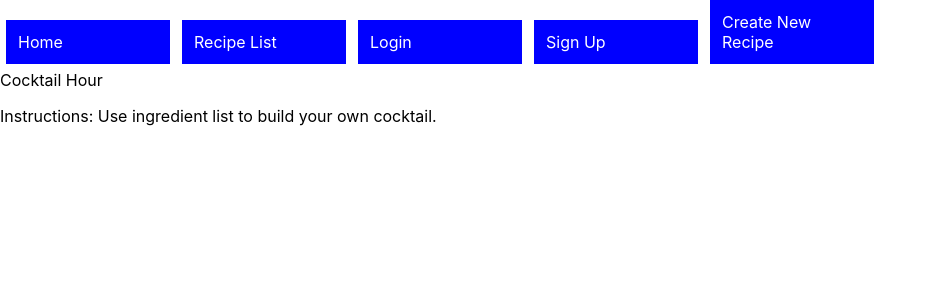
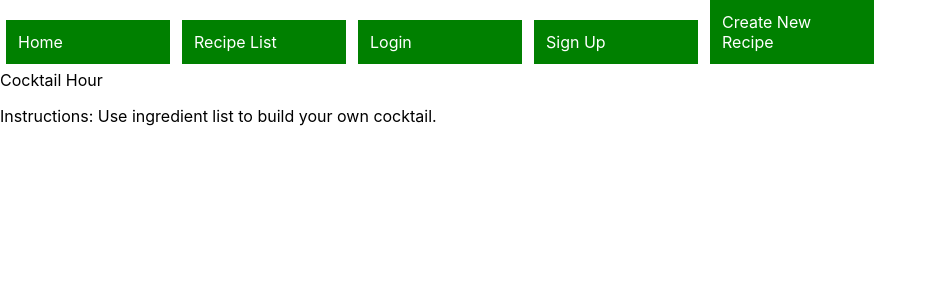
Before and after one commit to FBManley/my-appa, a React (Create React App) app: page / in a window 1280 px wide. Shown: the top 300 px of the page, without its empty margins (0-936 px from the left). Built offline with nearby package versions, Linux system fonts and the light colour scheme.

Commit message:
card set up

```diff
--- a/db.json
+++ b/db.json
@@ -1,4 +1,8 @@
 {
-  "drinks": []
-
+  "order": [
+    {
+    "id": 1,
+    "name": "beer"
+    }
+  ]
 }
--- a/src/element/CocktailCard.js
+++ b/src/element/CocktailCard.js
@@ -1,18 +1,21 @@
 import React from 'react'
 
- const RecipeCard = ({drinks}) => {
-    const { strIngredient, strDescription, strType, strInstructions} = drinks
+ const CocktailCard = ({drinks}) => {
+    const {  strDrink, strType, strInstructions, strDrinkThumb, strCategory} = drinks
   return (
     <div>
-      <h1>Cocktail</h1>
-      <h2>Ingredients:{strIngredient}</h2>
-      <h2>Description:{strDescription}</h2>
+      <h1>Your cocktail is: {strDrink}</h1>
+      <h2>Category:{strCategory}</h2>
+      {/* <h2>Ingredients:{strIngredient1}</h2> */}
       <h2>Type:{strType}</h2>
       <h3>Instructions:{strInstructions}</h3>
+      <h3>img: {strDrinkThumb}</h3>
       <button >Find New Recipe</button> //find random new recipe
+      {/* onClick for this button- state/fetch coming from form parent  */}
     </div>
   )
 }
-export default RecipeCard;
+export default CocktailCard;
 //use ingredient to build cocktail in recipeForm
 //word/storyword from vid
+// fetching this in recipeform: https://www.thecocktaildb.com/api/json/v1/1/random.php
--- a/src/element/NavBar.js
+++ b/src/element/NavBar.js
@@ -1,76 +1,49 @@
 import React from "react";
-
 /* Add NavLink to import */
 import { BrowserRouter, Route, NavLink, Switch } from "react-router-dom";
+/* Add basic styling for NavLinks */
 
-/* Add basic styling for NavLinks */
 const linkStyles = {
   display: "inline-block",
   width: "140px",
   padding: "12px",
   margin: "0 6px 6px",
-  background: "blue",
+  background: "green",
   textDecoration: "none",
   color: "white",
 };
 
 /* define the NavBar component */
 function NavBar() {
-
-
-
   return (
     <div>
       <NavLink
         to="/"
-        /* set exact so it knows to only set activeStyle when route is deeply equal to link */
-        exact
-        /* add styling to Navlink */
         style={linkStyles}
-        /* add prop for activeStyle */
-        activestyle={{
-          background: "darkblue",
-        }}
       >
         Home
       </NavLink>
       <NavLink
         to="/recipelist"
-        exact
         style={linkStyles}
-        activestyle={{
-          background: "darkblue",
-        }}
       >
         Recipe List
       </NavLink>
       <NavLink
         to="/login"
-        exact
         style={linkStyles}
-        activestyle={{
-          background: "darkblue",
-        }}
       >
         Login
       </NavLink>
       <NavLink
         to="/signup"
-        exact
         style={linkStyles}
-        activeStyle={{
-          background: "darkblue",
-        }}
       >
         Sign Up
       </NavLink>
       <NavLink
         to="/recipe/new"
-        exact
         style={linkStyles}
-        activestyle={{
-          background: "darkblue",
-        }}
       >
         Create New Recipe
       </NavLink>
--- a/src/element/RecipeForm.js
+++ b/src/element/RecipeForm.js
@@ -30,7 +30,7 @@ const RecipeForm = () => {
     fetch('https://www.thecocktaildb.com/api/json/v1/1/random.php')
     .then(r => r.json())
     .then(data => {
-      console.log(data)
+      // console.log(data)
       setCocktail({
         strDrink: '',
         strGlass: '',
@@ -52,7 +52,7 @@ const RecipeForm = () => {
 
   return (
    <div>
-    <CocktailCard />
+    <CocktailCard drinks={cocktail}/>
    </div>
   )
 }
```
